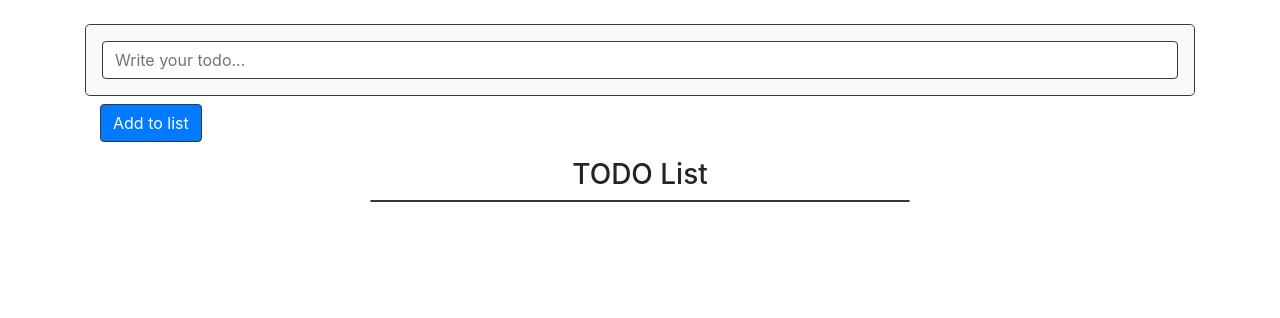
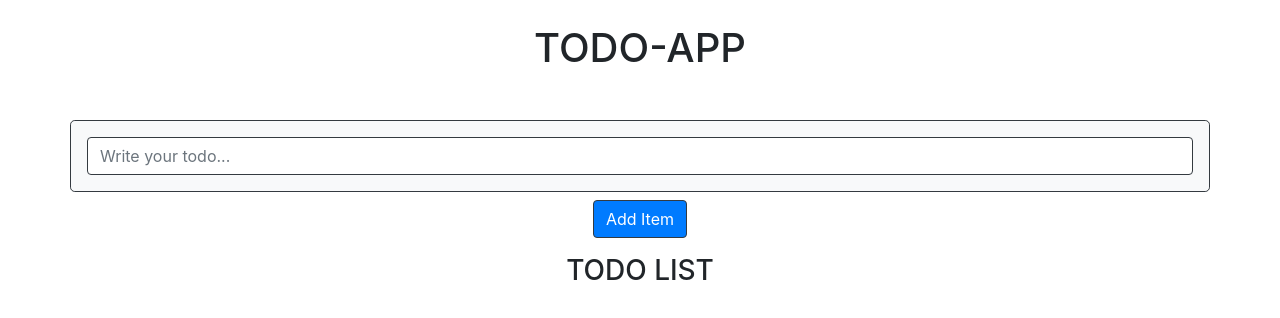
Before and after one commit to manoj-kumar-vst-au4/React-TODO-App, a React (Create React App) app: page / in a window 1280 px wide. Shown: the top 318 px of the page. Built offline with nearby package versions, Linux system fonts and the light colour scheme.

Commit message:
edit button working

```diff
--- a/src/App.js
+++ b/src/App.js
@@ -13,47 +13,71 @@ class App extends React.Component{
     users.push(user);
     this.setState({
       list: users,
-      input:""
+      input:"",
+      isEdit: false
     });
   }
 
   getUserData = (input)=> {
-    this.addTodoDataToList(input);
-    this.setState({
-      input:""
-    });
-
+    this.addTodoDataToList(input)
   }
 
   delete = (key) => {
     const filteredItems = this.state.list.filter((item, index) => {
       return index !== key
     })
+
+
     this.setState({
       list: filteredItems,
     })
   }
 
+  editItem = (key) =>{
+    const filteredItems = this.state.list.filter((item, index) => {
+      return index !== key
+    })
+
+    const selectedItem = this.state.list.find(item => this.state.list.indexOf(item) === key);
+
+    this.setState({
+      list: filteredItems,
+      input: selectedItem,
+      isEdit: true
+    })
+  }
+
+
+  clearList =()=>{
+    this.setState({
+      list:[]
+    })
+  }
+
   render(){
     return (
-      <div className="container mt-4">
+      <div className="container-fluid mt-4 ">
+        <h1 className="text-center mb-5 bg-">TODO-APP</h1>
         < UserInput
           input={this.state.input}
           userInput={(input) => this.setState({input:input})}
           getUserData ={(user)=>this.addTodoDataToList(user)}
         />
-        <div className="container">
-        <button className="btn btn-primary mt-2 border border-dark" onClick={() => this.getUserData(this.state.input)}>Add to list</button>
+        <div className="container text-center">
+
+    <button className={!this.state.isEdit?"btn btn-primary mt-2 border border-dark":"btn btn-success mt-2 border border-dark"} onClick={() => this.getUserData(this.state.input)}>{!this.state.isEdit?"Add Item":"Edit Item"}</button>
             </div>
               <div className="row">
-          <div className="col-md-6 offset-md-3">
+                <div className="col-md-4 offset-md-4">
                   <List
                     items ={this.state.list}
                     deleteItem ={(index)=> this.delete(index)}
+                    clearList={this.clearList}
+                    editItem ={this.editItem}
+
                   />
                 </div>
               </div>
-
       </div>
     );
   }
--- a/src/component/inputNewTodo.js
+++ b/src/component/inputNewTodo.js
@@ -5,7 +5,7 @@ class UserInput extends React.Component{
 
     render(){
         return(
-            <div className="  border border-dark bg-light  py-3 px-3 rounded-lg ">
+            <div className=" container border border-dark bg-light  py-3 px-3 rounded-lg ">
                 <input type="text" value={this.props.input} className="form-control border border-dark" placeholder="Write your todo..." onChange={(event)=> this.props.userInput(event.target.value)}></input>
             </div>
         )
--- a/src/component/todoList.js
+++ b/src/component/todoList.js
@@ -3,18 +3,18 @@ import React from "react";
  class List extends React.Component{
      render(){
          return(
-            <div className=" mt-3 ">
-                <h3 className="text-center ">TODO List</h3>
+            <div className=" mt-3 container ">
+                <h3 className="text-center ">TODO LIST</h3>
 
                 <div>
-                    <ul type="none" className="border border-dark bg-light rounded-lg pr-5 ">
+                    <ul type="none" className=" rounded-lg pr-5 ">
                     { this.props.items.map((item, index) => {
                     return (
 
                                 <div className="card mt-2 border-dark mx-auto mb-2">
                                     <div className="card-body py-1 rounded-lg shadow d-flex bd-highlight" >
-                                    <li className="b3 flex-grow-1 bd-highlight"><h5 className="pt-1">{item}</h5></li>
-                                    <button className="btn btn-success border border-dark my-1 bd-highlight">Edit</button>
+                                    <li className="b3 flex-grow-1 bd-highlight"><h5 className="pt-1" key={index}>{item}</h5></li>
+                                    <button className="btn btn-success border border-dark my-1 bd-highlight" onClick={() => this.props.editItem(index)}>Edit</button>
                                 <button className="btn btn-danger ml-2 border border-dark my-1 bd-highlight" onClick={()=>this.props.deleteItem(index) }>Delete</button>
                                     </div>
                                 </div>
@@ -22,6 +22,9 @@ import React from "react";
                     }) }
                     </ul>
                 </div>
+                <div className="text-center">
+                {this.props.items.length > 0?<button className="btn btn-danger border border-dark" style={{width:"20rem"}} onClick={this.props.clearList} >Clear List</button>:""}
+                </div>
             </div>
             )
         }
```
Lines whose indentation alone changed are shown as unchanged.
